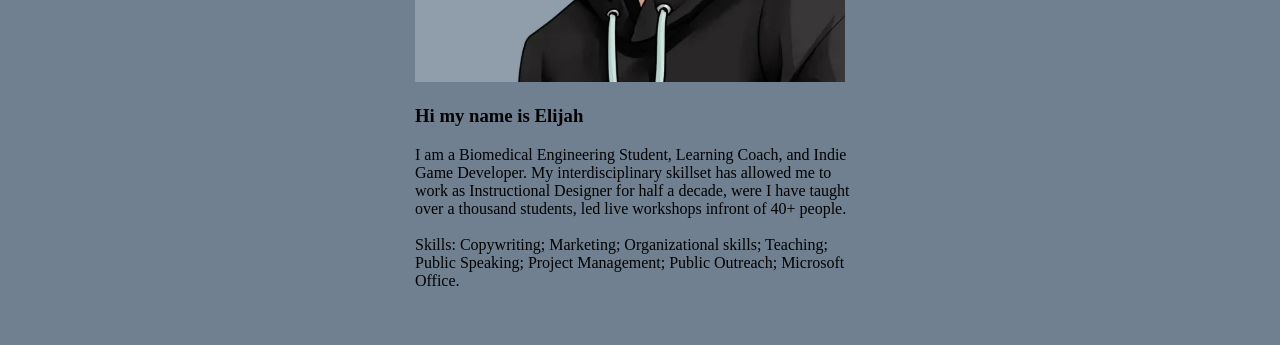
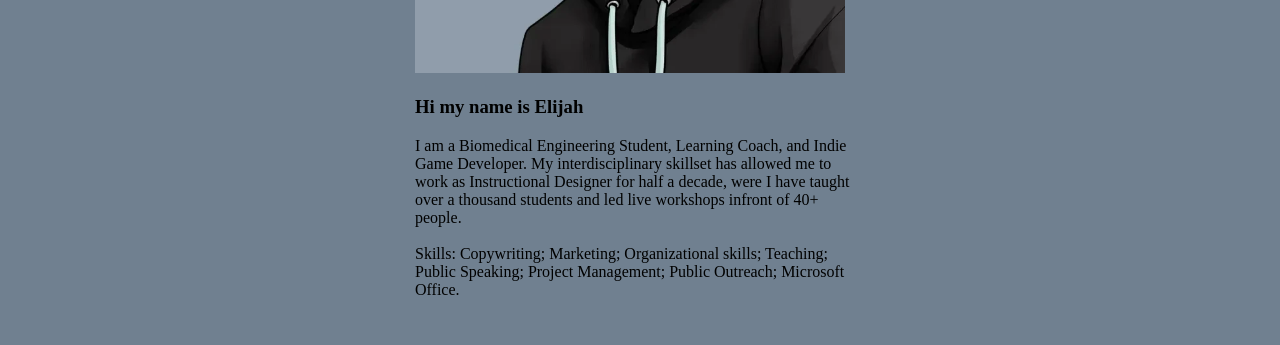
Before and after one commit to Z3chariah/Z3chariah.dev, a plain HTML site: page dist/index.html in a window 1280 px wide. Shown: the part 455-800 px from the top of the page. Drawn offline with Linux system fonts and the light colour scheme.

Commit message:
grammical fix

```diff
--- a/dist/index.html
+++ b/dist/index.html
@@ -38,7 +38,7 @@
         <p>
             I am a Biomedical Engineering Student, Learning Coach, and Indie Game Developer.
             My interdisciplinary skillset has allowed me to work as Instructional Designer for half a decade,
-            were I have taught over a thousand students, led live workshops infront of 40+ people.
+            were I have taught over a thousand students and led live workshops infront of 40+ people.
             <br>
             <br>
             Skills: Copywriting; Marketing; Organizational skills; Teaching; Public Speaking; Project Management; Public Outreach; Microsoft Office.
```
